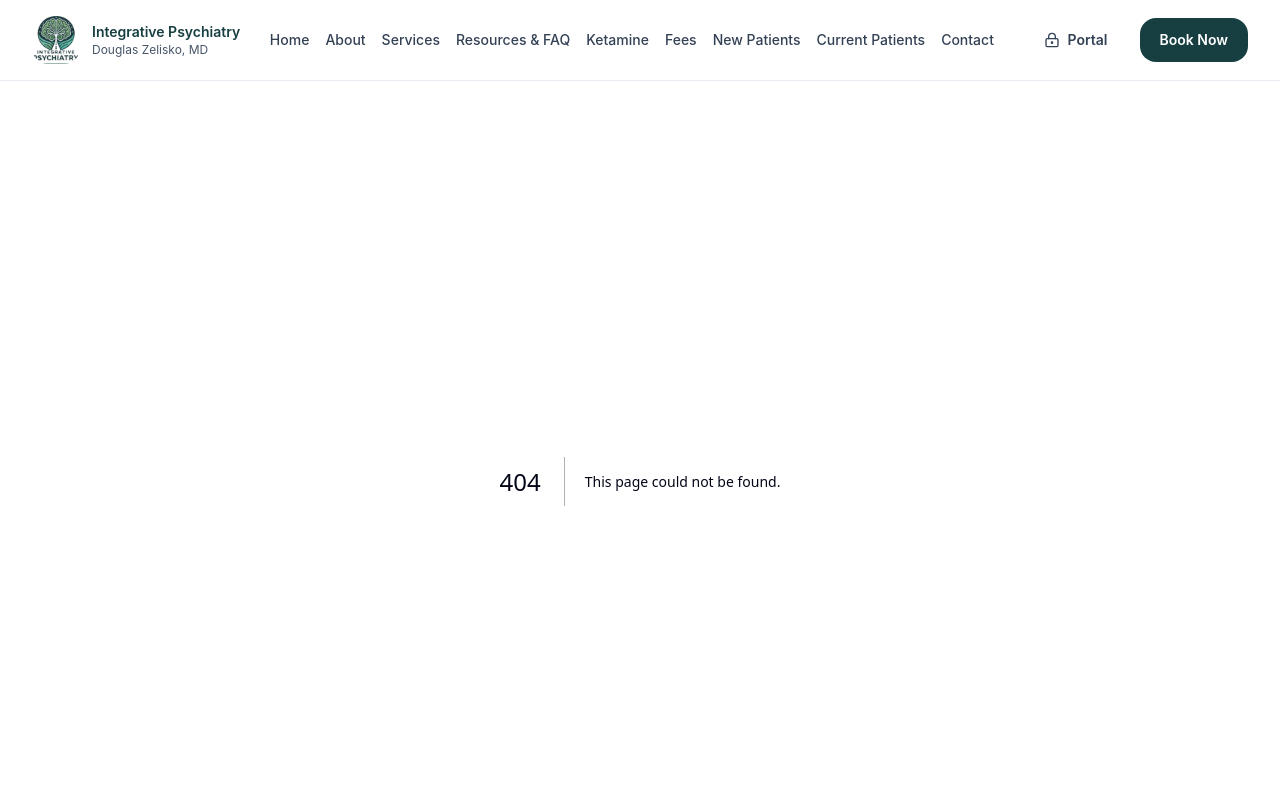
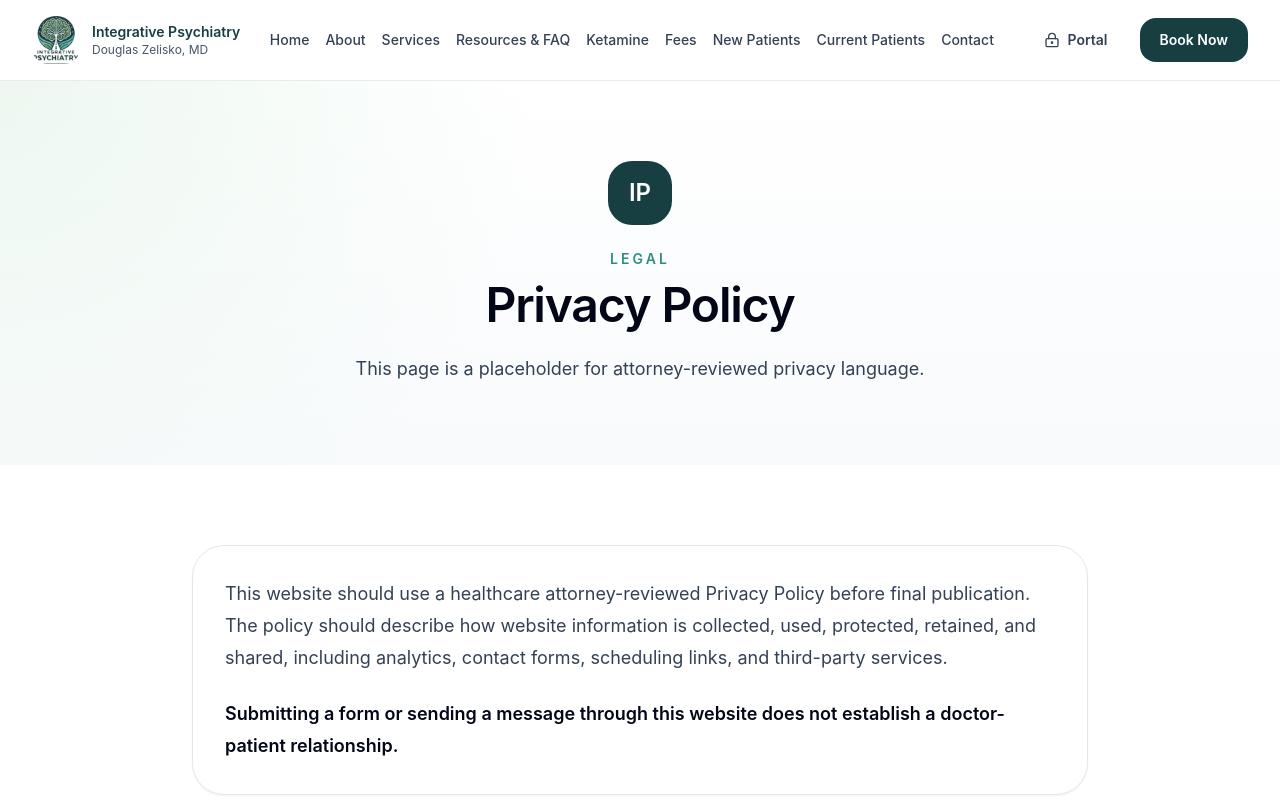
Before and after one commit to am225723/drz, a Next.js app: page /privacy-policy in a window 1280 px wide. Before the commit this address had no page. Shown: the top 800 px of the page. Built offline with nearby package versions, Linux system fonts and the light colour scheme.

Commit message:
Add privacy policy placeholder page

```diff
--- /dev/null
+++ b/app/privacy-policy/page.jsx
@@ -0,0 +1,7 @@
+import { PageHero, Section } from '../../components/ui';
+
+export const metadata = { title: 'Privacy Policy | Integrative Psychiatry' };
+
+export default function PrivacyPolicyPage() {
+  return <><PageHero eyebrow="Legal" title="Privacy Policy" subtitle="This page is a placeholder for attorney-reviewed privacy language." /><Section><div className="mx-auto max-w-4xl rounded-[2rem] border border-slate-200 bg-white p-8 text-lg leading-8 text-slate-700 shadow-sm"><p>This website should use a healthcare attorney-reviewed Privacy Policy before final publication. The policy should describe how website information is collected, used, protected, retained, and shared, including analytics, contact forms, scheduling links, and third-party services.</p><p className="mt-6 font-semibold text-slate-950">Submitting a form or sending a message through this website does not establish a doctor-patient relationship.</p></div></Section></>;
+}
```
